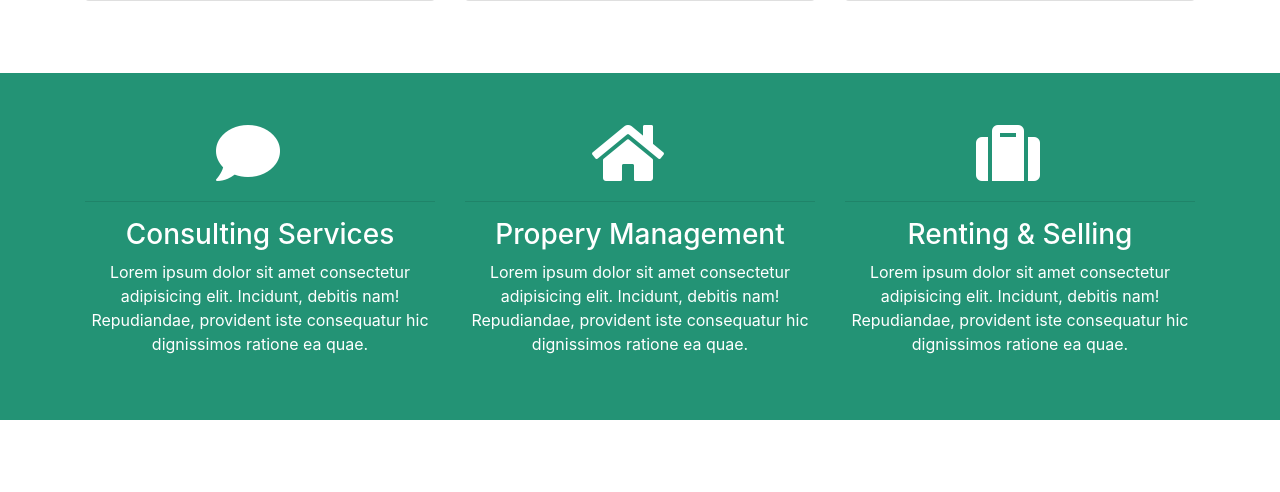
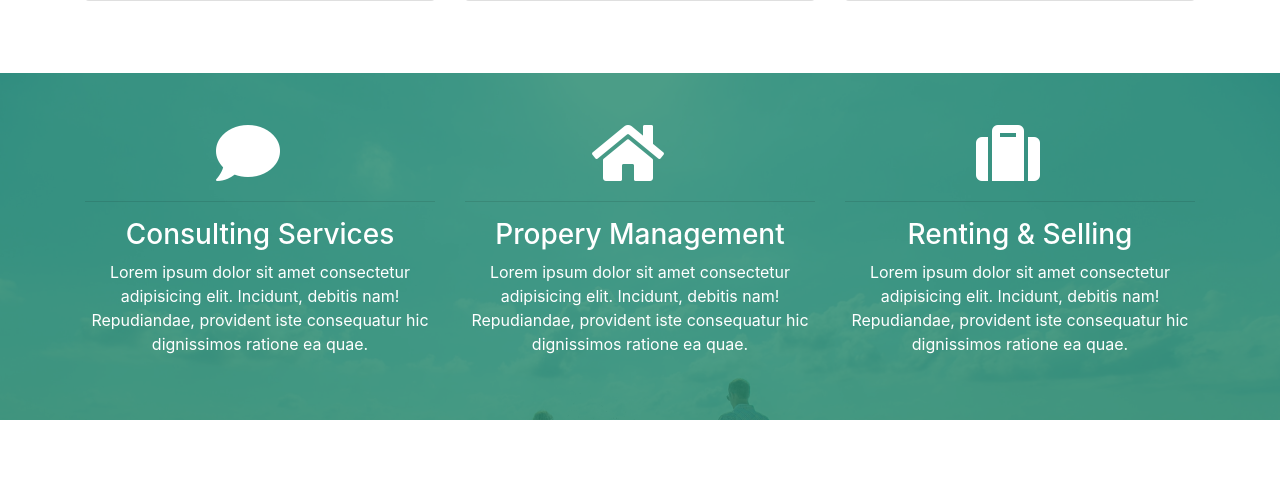
Before and after one commit to ticotheps/scenic-realty-app, a Django app: template templates/pages/index.html in a window 1280 px wide. Shown: the part 1582-2074 px from the top of the page. Run offline with Django 3.2, Linux system fonts and the light colour scheme; the template is opened without the code that fills it, so the values that code supplies are empty; some libraries are stand-ins or nearby versions.

Commit message:
Updates both pictures on Home page

```diff
--- a/scenic_project/static/css/style.css
+++ b/scenic_project/static/css/style.css
@@ -20,7 +20,7 @@ img {
 }
 
 #showcase {
-	background: url(../img/showcase.jpg);
+	background: url(../img/beach.jpg);
 	background-attachment: fixed;
 	background-position: center;
 	background-repeat: no-repeat;
@@ -46,7 +46,11 @@ img {
 }
 
 #services {
-	background: url(../img/building.jpg) no-repeat top center fixed/cover;
+	background: url(../img/family_beach.jpg);
+	background-attachment: fixed;
+	background-position: top;
+	background-repeat: no-repeat;
+	background-size: cover;
 	min-height: 300px;
 	position: relative;
 	overflow: hidden;
@@ -62,7 +66,7 @@ img {
 }
 
 #showcase-inner {
-	background: url(../img/building.jpg) no-repeat top center fixed/cover;
+	background: url(../img/beach.jpg) no-repeat top center fixed/cover;
 	position: relative;
 	overflow: hidden;
 	min-height: 200px;
```
Also changed, not shown: scenic_project/static/img/beach.jpg (added), scenic_project/static/img/family_beach.jpg (added), scenic_project/static/img/golden_hour.jpg (added).
